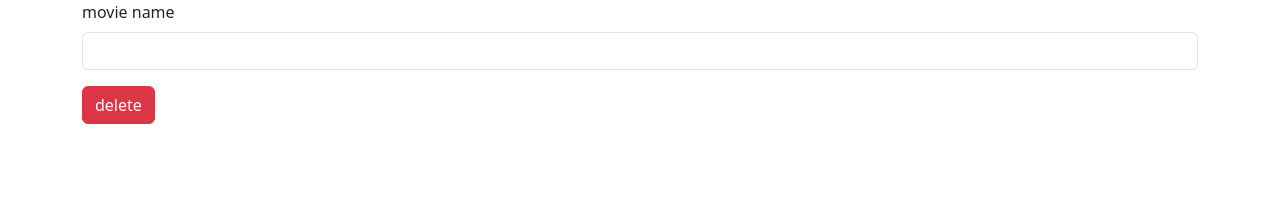
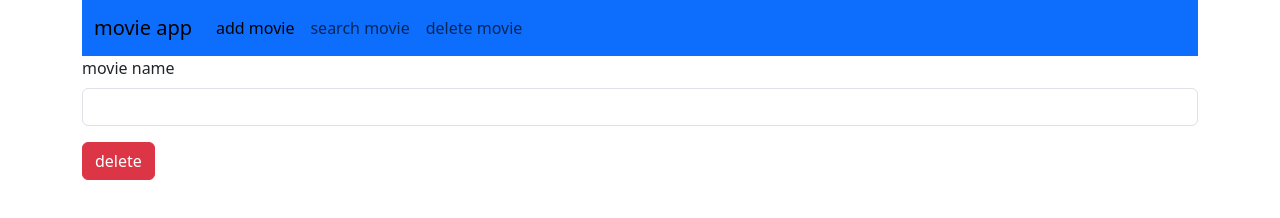
Before and after one commit to 0mathewsjp/movie-app, a plain HTML site: page deletemovie.html in a window 1280 px wide. Drawn offline with nearby package versions, Linux system fonts and the light colour scheme.

Commit message:
navbar completed

```diff
--- a/deletemovie.html
+++ b/deletemovie.html
@@ -12,6 +12,28 @@
 
 
     <div class="container">
+
+        <nav class="navbar navbar-expand-lg bg-primary">
+            <div class="container-fluid">
+              <a class="navbar-brand" href="#">movie app</a>
+              <button class="navbar-toggler" type="button" data-bs-toggle="collapse" data-bs-target="#navbarNav" aria-controls="navbarNav" aria-expanded="false" aria-label="Toggle navigation">
+                <span class="navbar-toggler-icon"></span>
+              </button>
+              <div class="collapse navbar-collapse" id="navbarNav">
+                <ul class="navbar-nav">
+                  <li class="nav-item">
+                    <a class="nav-link active" aria-current="page" href="index.html">add movie</a>
+                  </li>
+                  <li class="nav-item">
+                    <a class="nav-link" href="searchmovie.html">search movie</a>
+                  </li>
+                  <li class="nav-item">
+                    <a class="nav-link" href="deletemovie.html">delete movie</a>
+                  </li>
+                </ul>
+              </div>
+            </div>
+          </nav>
         <div class="row">
             <div class="col col-12 col-sm-12 col-md-12 col-lg-12 col-xl-12 col-xxl-12">
 
```
Also changed, not shown: index.html (+22 -0 lines), searchmovie.html (+22 -0 lines).
